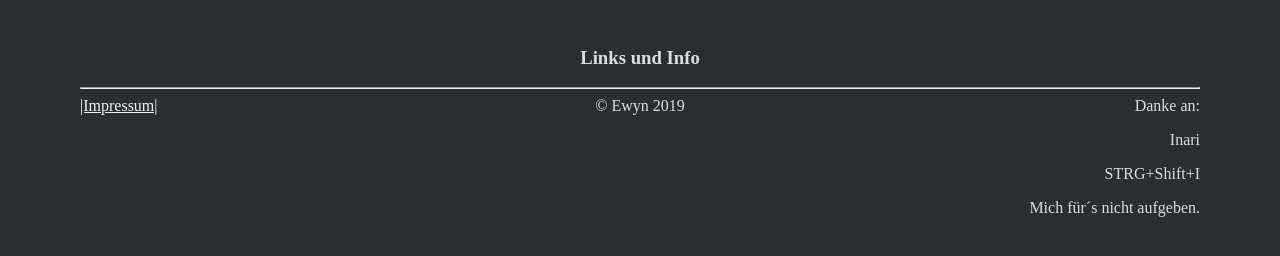
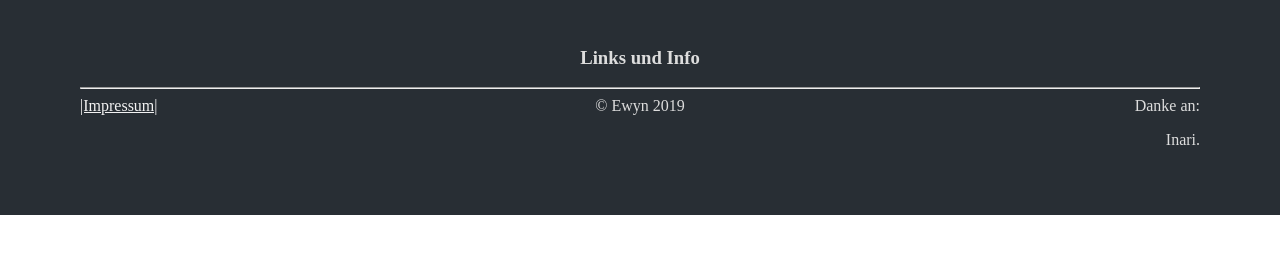
Before and after one commit to Ewyn04/Ewyn04.github.io, a plain HTML site: page index.html in a window 1280 px wide. Shown: the part 1222-1478 px from the top of the page. After the commit the page ends 1437 px from the top, so only its background shows below. Drawn offline with Linux system fonts and the light colour scheme.

Commit message:
update index.html

```diff
--- a/index.html
+++ b/index.html
@@ -51,9 +51,7 @@
   <div class="boxa"> <a href="https://www.youtube.com/watch?v=DLzxrzFCyOs">|Impressum| </a> <p> </div>
      <div class="boxb">© Ewyn 2019</div>
    <div class="boxc">Danke an:
-     <p>Inari
-  <p> STRG+Shift+I
-    <p> Mich für´s nicht aufgeben.
+     <p>Inari.
     </div>
   </div>
   </div>
```
